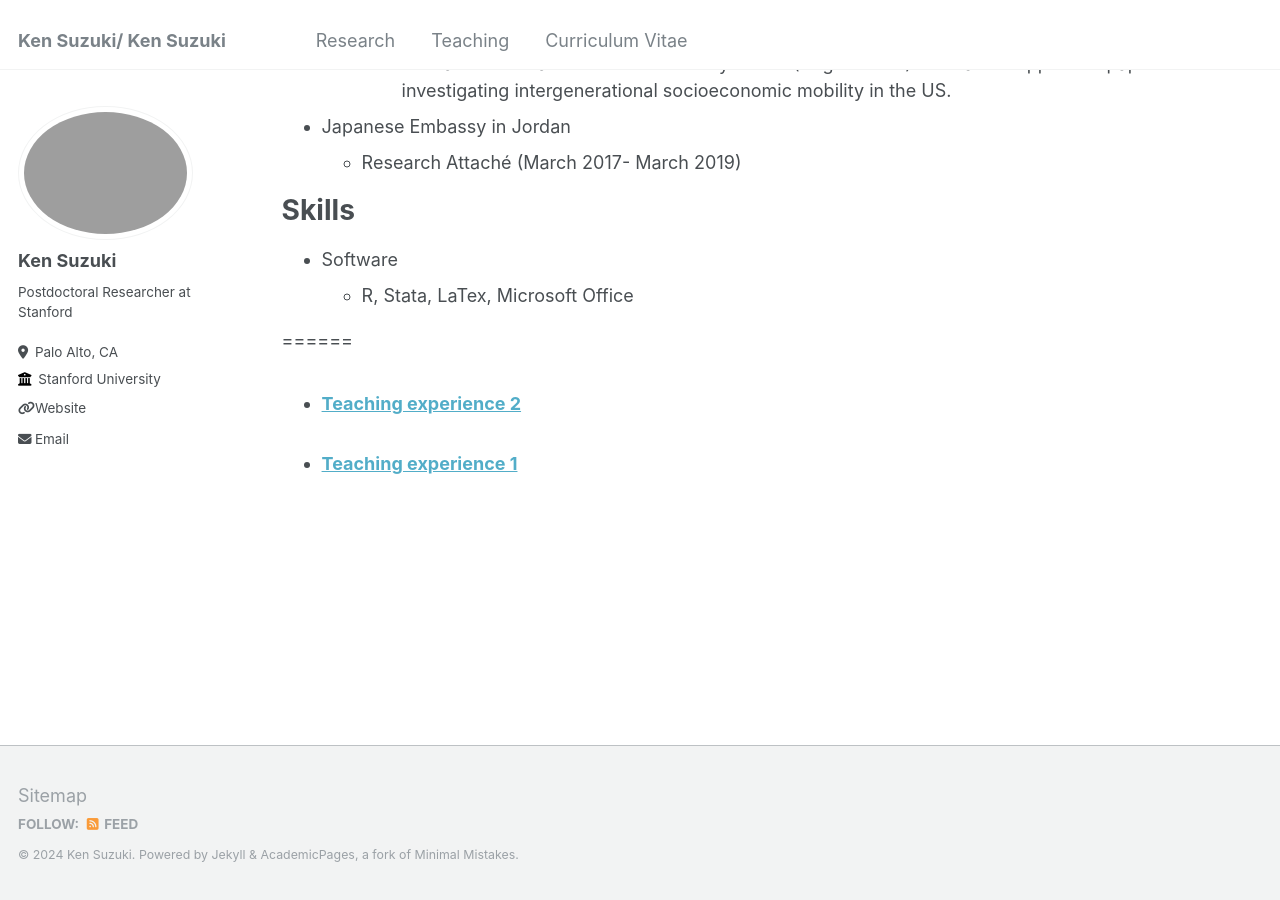
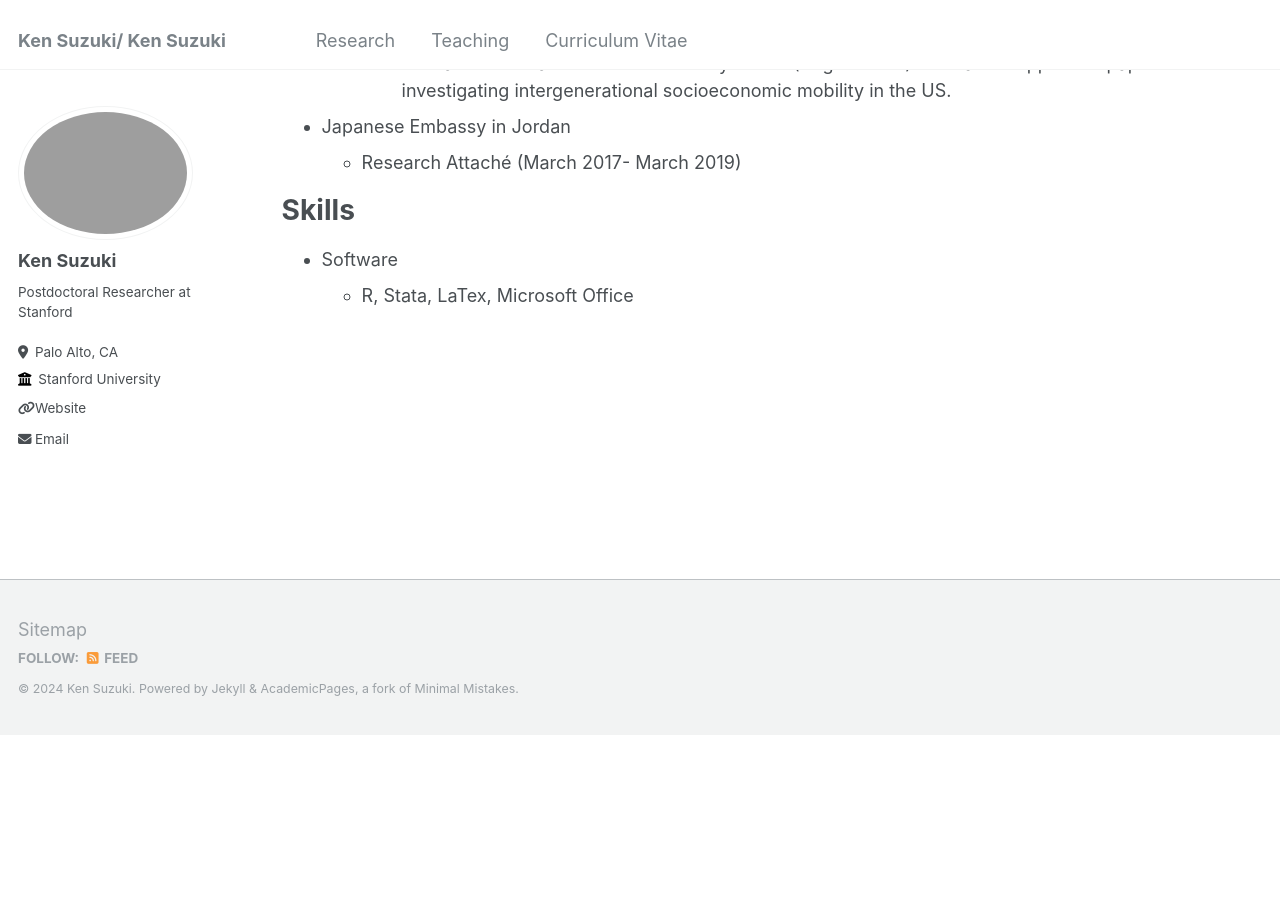
Before and after one commit to ksuzuki4/ken.suzuki.github.io, a Jekyll site: the page built from _pages/cv.md, in a window 1280 px wide and 900 px high, scrolled down 943 px. Built offline with Jekyll 4.4.1, drawn with Linux system fonts in a browser that asks for light colours; after the commit the page ends 1677 px from its top, so only the background shows below that.

Commit message:
Update cv.md

```diff
--- a/_pages/cv.md
+++ b/_pages/cv.md
@@ -44,8 +44,3 @@ Skills
 ======
 * Software
   * R, Stata, LaTex, Microsoft Office
-
-======
-  <ul>{% for post in site.teaching reversed %}
-    {% include archive-single-cv.html %}
-  {% endfor %}</ul>
```
